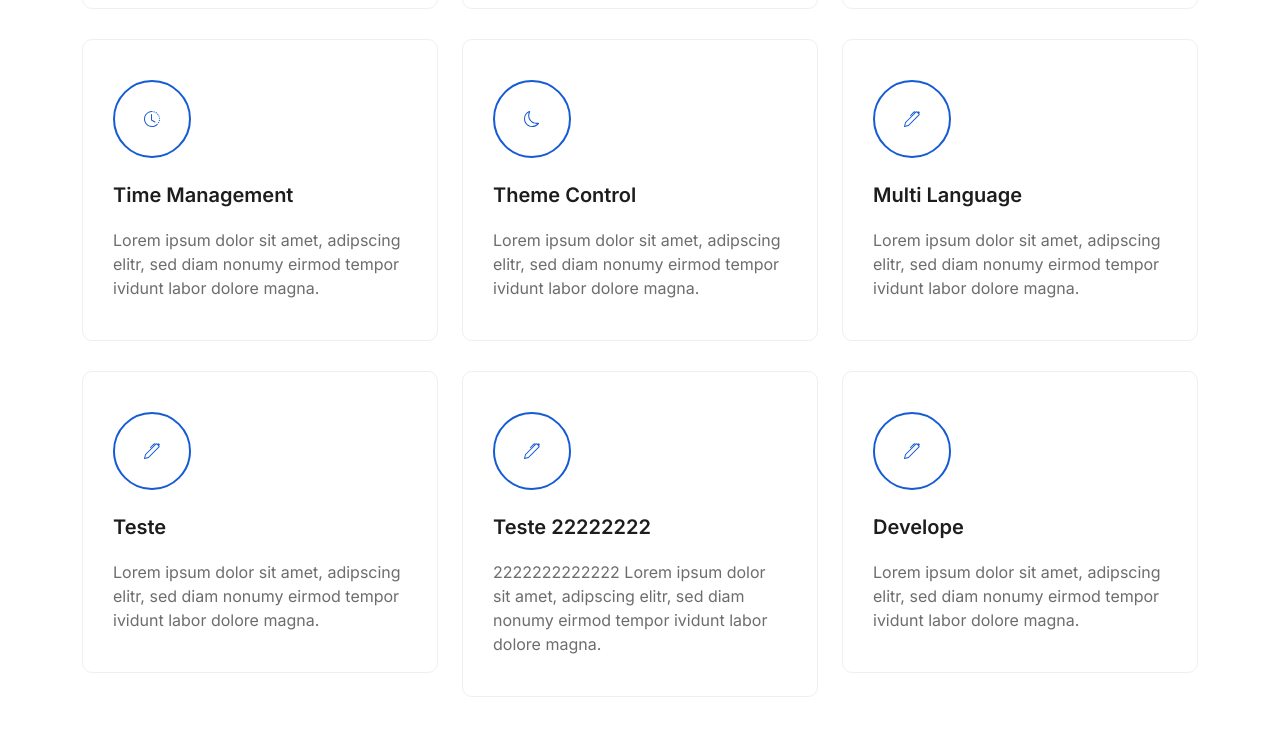
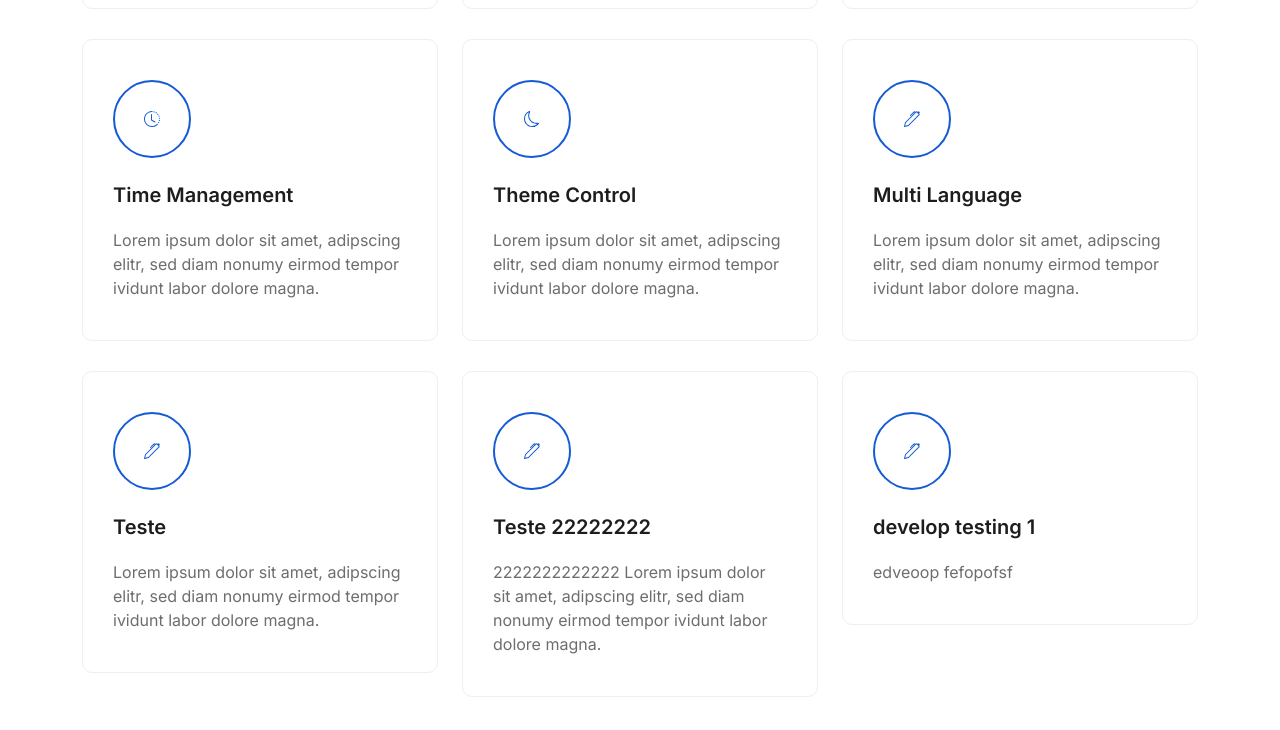
Before and after one commit to git12nazneen/template, a plain HTML site: page index.html in a window 1280 px wide. Shown: the part 812-1542 px from the top of the page. Drawn offline with Linux system fonts and the light colour scheme.

Commit message:
develop]

```diff
--- a/index.html
+++ b/index.html
@@ -233,10 +233,9 @@
               </svg>
             </div>
             <div class="service-content">
-              <h4>Develope</h4>
+              <h4>develop testing 1</h4>
               <p>
-                Lorem ipsum dolor sit amet, adipscing elitr, sed diam nonumy
-                eirmod tempor ividunt labor dolore magna.
+               edveoop fefopofsf
               </p>
             </div>
           </div>
```
